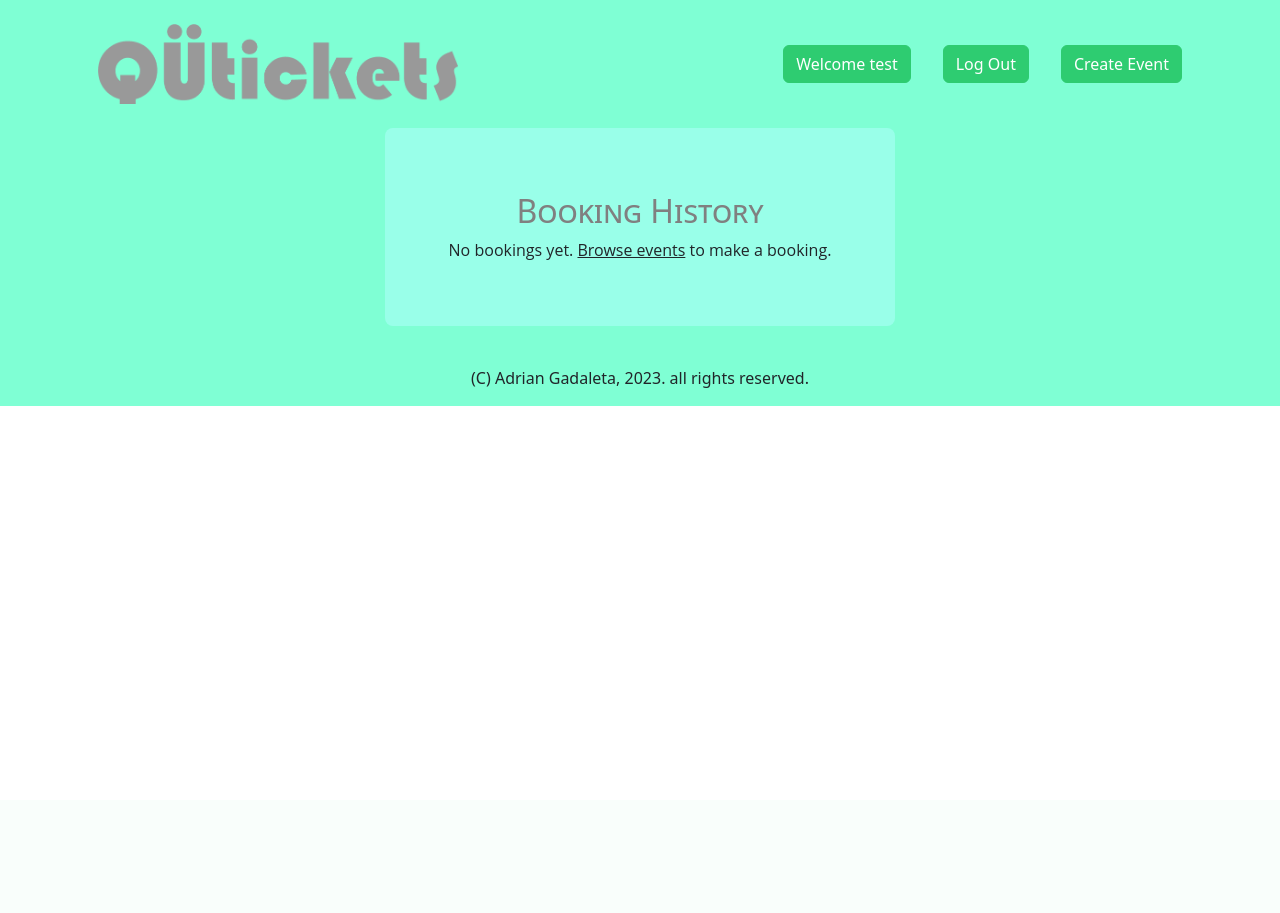
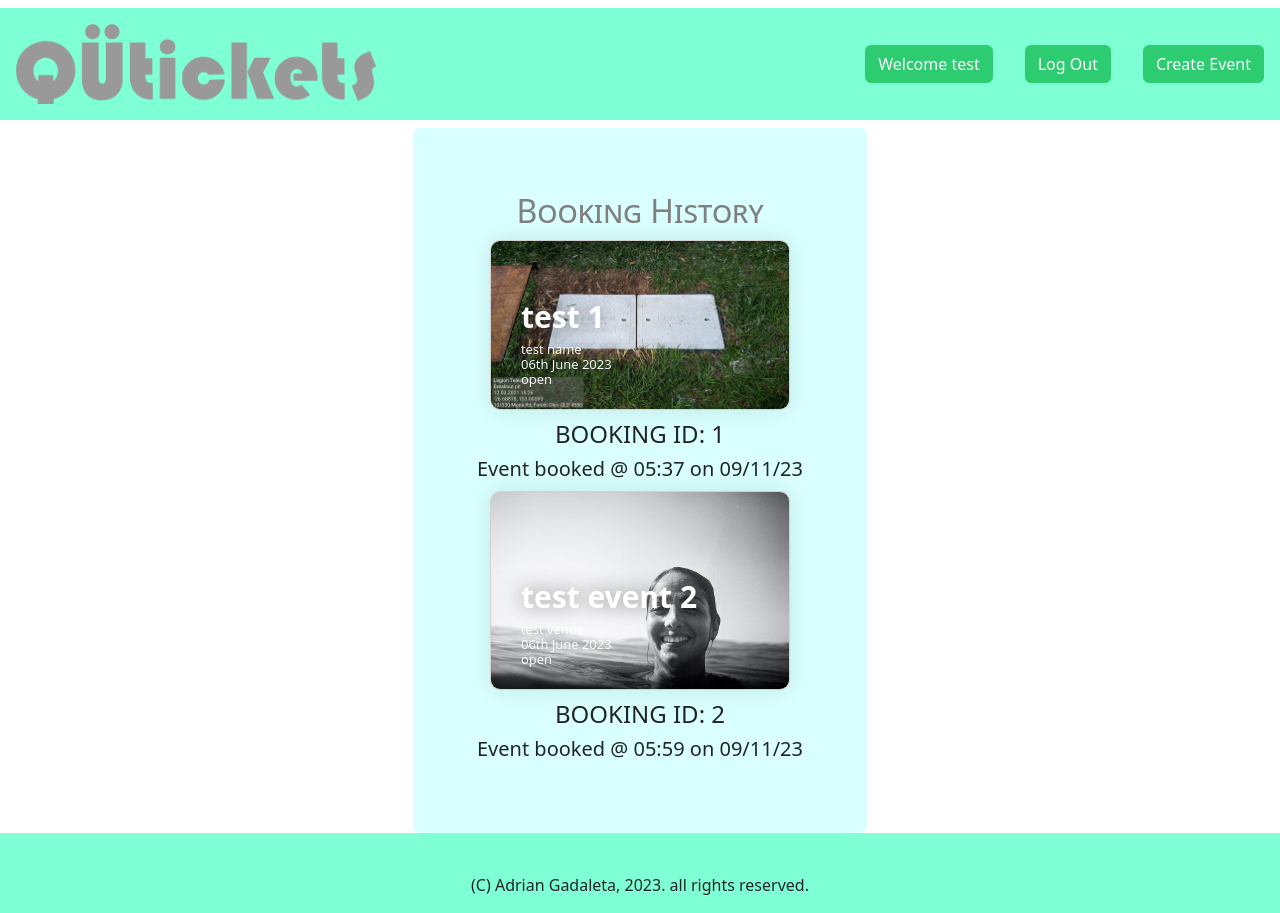
Before and after one commit to Gadadria99/IAB207-A3, a Flask app: page /events/profile in a window 1280 px wide. Before the commit the page ends 406 px from the top, so only its background shows below. Run offline with Flask 3, Linux system fonts and the light colour scheme; a user stored in the database is signed in; some libraries are stand-ins or nearby versions.

Commit message:
major fixes
-fixed footer, login/register/ content rendering
-updated&fixed Alex's work (Bookings DB, bookings model,, DB FK links, flask for and if loops in HTML, etc etc :(
-updates to profile page, fixed syntax issues and poor structure + hardcoded elements, etc.
-event status rendering, updating db, conditional option for purchase tickets based off event status
- DB testing

```diff
--- a/A3/projectfile/qutickets/events.py
+++ b/A3/projectfile/qutickets/events.py
@@ -1,5 +1,5 @@
 from flask import Blueprint, flash, render_template, request, redirect, url_for
-from .models import Event, Comment
+from .models import Event, Comment, User
 from .forms import EventForm, CommentForm
 from . import db
 import os
@@ -36,7 +36,7 @@ def create():
     db_file_path = check_upload_file(form)
     event = Event(name=form.name.data,description=form.description.data,
     eventImage = db_file_path,ticketPrice=form.ticketPrice.data,
-    location=form.location.data, category=form.category.data,
+    location=form.location.data, category=form.category.data, status=form.status.data,
     eventTime=form.eventTime.data, venueType=form.venueType.data, venueName=form.venueName.data,
     ticketsAvailable=form.ticketsAvailable.data)
     # add the object to the db session
@@ -111,12 +111,19 @@ def purchase(id):
 
     return redirect(url_for('event.show', id=id))
 
+
+
+
+
 @eventbp.route('/profile')
 @login_required
 def profile():
-    try:
-        user_booked_events = current_user.bookings.all()
-    except AttributeError:
-        user_booked_events = []
+
+    #try:
+    user_booked_events = current_user.bookings.all()
+    #except AttributeError:
+        #user_booked_events = []
+
+    #print("User Booked Events:", user_booked_events)
 
     return render_template('profilePage.html', user=current_user, booked_events=user_booked_events)
--- a/A3/projectfile/qutickets/forms.py
+++ b/A3/projectfile/qutickets/forms.py
@@ -17,6 +17,7 @@ class EventForm(FlaskForm):
   ticketPrice = IntegerField('Ticket Price', validators = [InputRequired()])
   location = StringField('Event Address', validators=[InputRequired()])
   category = SelectField(u'Event Category', choices=[('local', 'Local'), ('imported', 'Imported'), ('emerging', 'Emerging'), ('impromptu', 'Impromptu')])
+  status = SelectField(u'Event Category', choices=[('open', 'Open'), ('inactive', 'Inactive'), ('sold out', 'Sold Out'), ('cancelled', 'Cancelled')])
   eventTime = DateTimeField('Event Date & Time in YYYY-MM-DD HH:MM:SS')
   venueName = StringField('Venue Name', validators=[InputRequired()])
   venueType = StringField('Venue Type', validators=[InputRequired()])
--- a/A3/projectfile/qutickets/static/style/style.css
+++ b/A3/projectfile/qutickets/static/style/style.css
@@ -11,8 +11,10 @@ h1 {
 
 
  .custom-navbar {
-   background-color: aquamarine; /* Change the background color to your desired color */
+   background-color: aquamarine;
 }
+
+
 
 /* Center the logo */
 .navbar-brand {
@@ -141,6 +143,15 @@ h1 {
 .card .profile-date {
    position: absolute;
    bottom: 35px;
+   left: 30px;
+   color: #FFF;
+   font-size: 13px;
+   transition: all linear 0.25s;
+}
+
+.card .status {
+   position: absolute;
+   bottom: 20px;
    left: 30px;
    color: #FFF;
    font-size: 13px;
@@ -419,3 +430,22 @@ h2 {
    height: 40px;
    padding: 10px;
  }
+
+
+   /* Custom CSS to center the form and create a gap */
+   .centered-form-container {
+      display: flex;
+      justify-content: center;
+      align-items: center;
+    }
+
+    /* Style the "New user?" link */
+    .new-user-link {
+      display: inline-block;
+      align-items: center;
+      justify-content: center;
+      margin-top: 20px;
+      font-size: 16px;
+      padding-left: 50%;
+
+    }
--- a/A3/projectfile/qutickets/templates/base.html
+++ b/A3/projectfile/qutickets/templates/base.html
@@ -12,14 +12,14 @@
     <link rel="stylesheet" href="/static/style/style.css" />
   </head>
 
-  <body>
+  <body class="base-body">
     <!-- Header -->
     <header>
       <!-- Bootstrap Navbar -->
       <nav
         class="navbar navbar-expand-lg navbar-light bg-transparent custom-navbar"
       >
-        <div class="container">
+        <div class="container-fluid">
           <!-- Logo on the right -->
           <a class="navbar-logo" href="/">
             <img
@@ -66,10 +66,13 @@
 
     {% block content %} {% endblock %}
 
-    <script
-      src="https://cdn.jsdelivr.net/npm/bootstrap@5.3.2/dist/js/bootstrap.bundle.min.js"
-      integrity="sha384-C6RzsynM9kWDrMNeT87bh95OGNyZPhcTNXj1NW7RuBCsyN/o0jlpcV8Qyq46cDfL"
-      crossorigin="anonymous"
-    ></script>
-  </body>
+    <div>
+    <footer class="footer">(C) Adrian Gadaleta, 2023. all rights reserved.</footer>
+
+    <script src="https://cdn.jsdelivr.net/npm/bootstrap@5.3.2/dist/js/bootstrap.bundle.min.js"
+    integrity="sha384-C6RzsynM9kWDrMNeT87bh95OGNyZPhcTNXj1NW7RuBCsyN/o0jlpcV8Qyq46cDfL"
+    crossorigin="anonymous"></script>
+  </div>
+</body>
+
 </html>
--- a/A3/projectfile/qutickets/templates/events/showevent.html
+++ b/A3/projectfile/qutickets/templates/events/showevent.html
@@ -32,10 +32,14 @@
                   <input type="number" id="ticketselect" name="ticketselect" aria-describedby="ticketselectHelpBlock" required="required" class="form-control">
                   <span id="ticketselectHelpBlock" class="form-text text-muted">Please enter the desired number of tickets</span>
                 </div>
+                {% if event.status == 'open' %}
                 <div class="form-group">
                   <button name="submit" type="submit" class="btn btn-register">PLACE BOOKING</button>
               </div>
               </form>
+              {% else %}
+              <div class="status-not-open">Event Status: {{event.status}}</div>
+              {% endif %}
               <p>
                 {{event.description}}
               </p>
--- a/A3/projectfile/qutickets/templates/profilePage.html
+++ b/A3/projectfile/qutickets/templates/profilePage.html
@@ -1,48 +1,25 @@
-<!doctype html>
-<html lang="en">
-  <head>
-    <meta charset="utf-8">
-    <meta name="viewport" content="width=device-width, initial-scale=1">
-    <title>QUtickets</title>
-    <link href="https://cdn.jsdelivr.net/npm/bootstrap@5.3.2/dist/css/bootstrap.min.css" rel="stylesheet" integrity="sha384-T3c6CoIi6uLrA9TneNEoa7RxnatzjcDSCmG1MXxSR1GAsXEV/Dwwykc2MPK8M2HN" crossorigin="anonymous">
-    <link rel="stylesheet" href="static/style/style.css">
-  </head>
-  <body>
-    <div class="container-fluid">
-      <header>
-        <!-- Bootstrap Navbar -->
-        <nav class="navbar navbar-expand-lg navbar-light bg-transparent custom-navbar">
-          <div class="container">
-            <a class="navbar-logo" href="/">
-              <img src="static/img/QUtickets logo V1.png" alt="Logo" height="80">
-            </a>
-            <div class="d-flex">
-              {% if current_user.is_authenticated %}
-                <a class="btn btn-register btn-secondary" href="{{ url_for('event.profile') }}">Welcome {{ current_user.name }}</a>
-                <a class="btn btn-register btn-secondary" href="{{ url_for('auth.logout') }}">Log Out</a>
-              {% else %}
-                <a class="btn btn-register btn-secondary" href="{{ url_for('auth.register') }}">Register</a>
-                <a class="btn btn-register btn-secondary" href="{{ url_for('auth.login') }}">Log In</a>
-              {% endif %}
-              <a class="btn btn-register btn-secondary" href="{{ url_for('event.create') }}">Create Event</a>
-            </div>
-          </div>
-        </nav>
-      </header>
+{% extends 'base.html' %}
+
+
+{% block content %}
+
       <main>
         <div class="col event-container-profile">
           <div class="row" style="max-width: fit-content;">
             <div class="col-md-12 custom-col-2">
               <h2>Booking History</h2>
-              {% if booked_events %}
+              <div class col-md-3>
+              {% if booked_events != 0 %}
                 <!-- Iterate through booked events using Jinja2 loop -->
+
                 {% for booking in booked_events %}
                   <div class="card">
-                    <img src="{{ booking.event.eventImage }}" class="img img-responsive" alt="{{ booking.event.name }}">
+                    <img src="/{{ booking.event.eventImage }}" class="img img-responsive" alt="{{ booking.event.name }}">
                     <a href="{{ url_for('event.show', id=booking.event.id) }}">
                       <div class="profile-name">{{ booking.event.name }}</div>
                       <div class="profile-username">{{ booking.event.venueName }}</div>
                       <div class="profile-date">{{ booking.event.eventTime.strftime('%dth %B %Y') }}</div>
+                      <div class="status">{{ booking.event.status }}</div>
                     </a>
                   </div>
                   <h4>BOOKING ID: {{ booking.id }}</h4>
@@ -54,11 +31,8 @@
                 <p>No bookings yet. <a href="{{ url_for('event.index') }}">Browse events</a> to make a booking.</p>
               {% endif %}
             </div>
+            </div>
           </div>
         </div>
       </main>
-      <script src="https://cdn.jsdelivr.net/npm/bootstrap@5.3.2/dist/js/bootstrap.bundle.min.js" integrity="sha384-C6RzsynM9kWDrMNeT87bh95OGNyZPhcTNXj1NW7RuBCsyN/o0jlpcV8Qyq46cDfL" crossorigin="anonymous"></script>
-    </div>
-    <footer class="footer">(C) Adrian Gadaleta, 2023. all rights reserved.</footer>
-  </body>
-</html>
+{% endblock %}
```
Also changed, not shown: A3/projectfile/qutickets/models.py (+5 -2 lines), A3/projectfile/qutickets/templates/index.html (+9 -4 lines), A3/projectfile/qutickets/templates/user.html (+10 -25 lines), A3/projectfile/instance/sitedata.sqlite, A3/projectfile/qutickets/static/img/DC16D89D-8BBE-4F56-83C6-C6A9BB886B74.jpeg (added), A3/projectfile/qutickets/static/img/Fibre_Route_3.jpg (added), A3/projectfile/qutickets/static/img/IMG_2236.JPG (added), A3/projectfile/qutickets/static/img/IMG_LEG02TP01-03_19_03_2021_080502_140resize.jpg (added), A3/projectfile/qutickets/static/img/P6resize.jpg (added), A3/projectfile/qutickets/static/img/Screenshot_2023-11-04_234342.png (added), A3/projectfile/qutickets/static/img/Wall_box_2.jpg (added).
